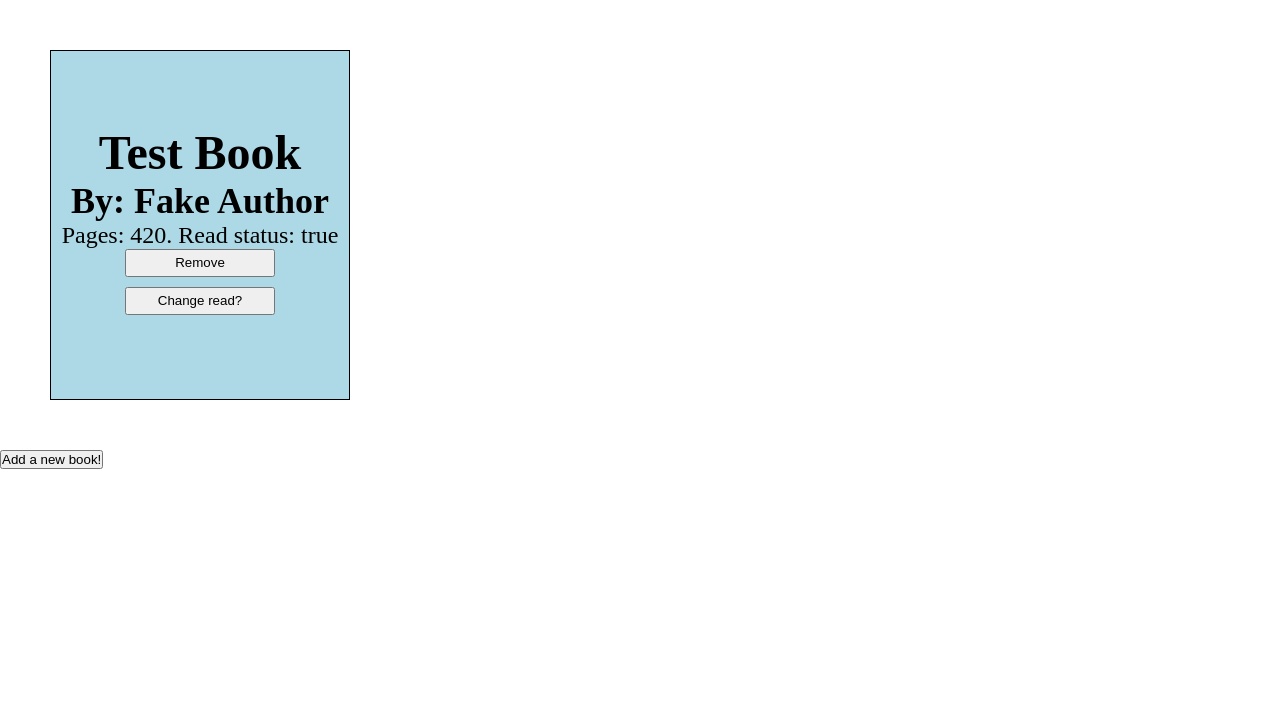
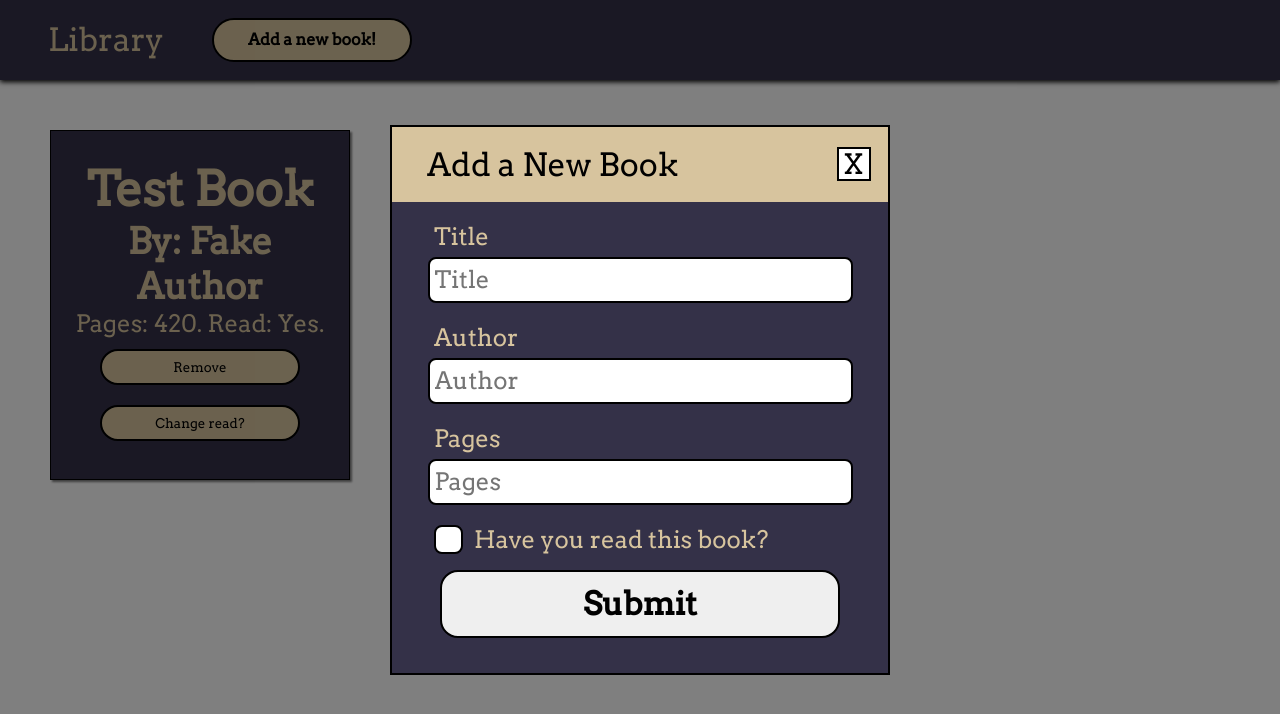
Before and after one commit to ApolloIV92/library, a plain HTML site: page index.html in a window 1280 px wide. Drawn offline with Linux system fonts and the light colour scheme.

Commit message:
Update CSS styling, improve library object logic
Change form to add new books to an overlay. Change "Have you read
 this book?" input to checkbox rather than plain text. Improve
 library logic (add command to toggle read status to book prototype
 object). Minor CSS changes for layout.

```diff
--- a/index.html
+++ b/index.html
@@ -8,17 +8,26 @@
     <link rel="stylesheet" href="styles.css">
 </head>
 <body>
+    <div class="pageHeader">
+        <p>Library</p>
+        <button id="addBook">Add a new book!</button>
+    </div>
     <div id="cards">
     </div>
-    <button id="addBook">Add a new book!</button>
-<div class="shadow hidden" id="overlay">
+
+<div class="shadow" id="overlay">
     <div class="newBookForm">
         <form>
-            <h1 class="header">Add a New Book</h1>
+            <div class=headerNav><span class="header">Add a New Book</span>
+                <span id="closeWindow">X</span>
+            </div>
+            <label for="title">Title</label>
             <input type="text" id="title" placeholder="Title" required>
+            <label for="author">Author</label>
             <input type="text" id="author" placeholder="Author" required>
+            <label for="Pages">Pages</label>
             <input type="tel" id="pages" placeholder="Pages" format="^[0-9]+$" required>
-            <input type="text" id="read" placeholder="Have you read this?">
+            <label for="read"><input type="checkbox" id="read"><span></span>Have you read this book?</label>
             <button id="submit">Submit</button>
         </form>
     </div>
--- a/scripts.js
+++ b/scripts.js
@@ -4,19 +4,31 @@ function Book(title, author, pages, read) {
     this.title = title;
     this.author = author;
     this.pages = pages;
-    this.read = Boolean(read);
+    if(read) {
+        this.read = "Yes.";
+    } else {
+        this.read = "No.";
+    }
+}
+
+Book.prototype.changeRead = function() {
+    if(this.read === "Yes.") {
+        this.read = "No.";
+    } else {
+        this.read = "Yes.";
+    }
 }
 
 function addBookToLibrary() {
     let titleText = document.getElementById("title");
     let authorText = document.getElementById("author");
     let pagesText = document.getElementById("pages");
-    let readText = document.getElementById("read");
-    let newBook = new Book(titleText.value, authorText.value, pagesText.value, readText.value);
+    let read = document.querySelector("input[type=checkbox");
+    let newBook = new Book(titleText.value, authorText.value, pagesText.value, read.value);
     titleText.value = "";
     authorText.value = "";
     pagesText.value = "";
-    readText.value = "";
+    read.value = "";
     return newBook;
 }
 
@@ -29,7 +41,7 @@ function createBookElement(book, arrNum) {
     let readButton = document.createElement("button");
     title.textContent = `${book.title}`;
     author.textContent = `By: ${book.author}`;
-    bodyText.textContent = `Pages: ${book.pages}. Read status: ${book.read}`;
+    bodyText.textContent = `Pages: ${book.pages}. Read: ${book.read}`;
     deleteButton.textContent = "Remove";
     readButton.textContent = "Change read?";
 
@@ -69,17 +81,13 @@ function submitClicked(e) {
 function deleteCard(id) {
     let card = document.getElementById(id);
     card.remove();
-    myLibrary.pop(id);
+    myLibrary.splice(id, 1);
+    displayBooks();
 }
 
-function changeRead(id) {
-   if(myLibrary[id].read === true) {
-    myLibrary[id].read = false;
-   } else {
-    myLibrary[id].read = true;
-   }
+function changeReadCard(id) {
+    myLibrary[id].changeRead();
    createBookElement(myLibrary[id], id)
-
    displayBooks();
 }
 
@@ -89,15 +97,17 @@ function armButtons() {
         button.addEventListener("click", (event) => deleteCard(event.target.parentElement.id)));
     let readButtons = document.querySelectorAll("button.read");
     readButtons.forEach(button =>
-        button.addEventListener("click", (event) => changeRead(event.target.parentElement.id)));
+        button.addEventListener("click", (event) => changeReadCard(event.target.parentElement.id)));
 }
 
 function toggleOverlay() {
     const elementsHidden = document.getElementsByClassName('hidden')
     if(elementsHidden.length>0) {
         overlay.setAttribute("class", "shadow");
+        document.body.classList.add("stopScrolling");
     } else {
         overlay.setAttribute("class", "shadow hidden");
+        document.body.classList.remove("stopScrolling");
     }
 }
 
@@ -115,7 +125,9 @@ const form = document.querySelector("form");
 const cardArea = document.getElementById("cards");
 const addBooks = document.getElementById("addBook");
 const overlay = document.getElementById("overlay");
+const closeButton = document.getElementById("closeWindow");
 addBooks.addEventListener('click', () => toggleOverlay());
+closeButton.addEventListener('click', () => toggleOverlay());
 form.addEventListener('submit', (e) => submitClicked(e));
 
 displayBooks();
--- a/styles.css
+++ b/styles.css
@@ -1,8 +1,12 @@
+@import url('https://fonts.googleapis.com/css2?family=Arvo&family=Tangerine&display=swap');
+
 * {
     margin: 0;
     padding: 0;
     box-sizing: border-box;
+    font-family: "Arvo", "Helvetica", sans-serif;
 }
+
 html, body {
     min-height: 100vh;
 }
@@ -11,18 +15,39 @@ body {
     position: relative;
 }
 
+.stopScrolling {
+    height: 100%;
+    overflow: hidden;
+}
+
+.pageHeader {
+    height: 5rem;
+    background-color: #343148FF;
+    color: #D7C49EFF;
+    display: flex;
+    justify-content: flex-start;
+    align-items: center;
+    box-shadow: 0px 2px 5px black;
+}
+
+.pageHeader p {
+    font-size: 2rem;
+    margin-left: 3rem;
+}
+
 #cards {
     display: grid;
-    grid-template-columns: repeat(auto-fit, minmax(300px, 400px));
+    grid-template-columns: repeat(auto-fill, minmax(300px, 1fr));
     padding: 50px;
-    gap: 10px;
+    gap: 30px;
 
 }
 
 .bookCard {
     width: 300px;
     height: 350px;
-    background-color: lightblue;
+    background-color: #343148FF;
+    color: #D7C49EFF;
     font-size: 1.5rem;
     border: 1px solid black;
     padding: 10px;
@@ -30,6 +55,7 @@ body {
     flex-direction: column;
     justify-content: center;
     align-items: center;
+    box-shadow: 2px 2px 2px gray;
 }
 
 .bookCard h1, h2 {
@@ -41,14 +67,19 @@ body {
 }
 
 .bookCard button {
-    width: 150px;
-    line-height: 1.5rem;
+    width: 200px;
+    line-height: 2rem;
     flex: 0 0 0;
     margin-bottom: 10px;
+    background-color: #D7C49EFF;
+    border: 2px solid black;
+    border-radius: 22px;
+    cursor: pointer;
+    margin-top: 10px;
 }
 
 .shadow {
-    position: absolute;
+    position: fixed;
     top: 0;
     left: 0;
     width: 100%;
@@ -61,14 +92,15 @@ body {
 }
 
 .newBookForm {
-    background-color: white;
+    background-color: #343148FF;
     width: 500px;
-    height: 500px;
-    border: 1px solid black;
+    height: 550px;
+    border: 2px solid black;
     display: flex;
     justify-content: center;
-    align-items: center;
+    align-items: flex-start;
     padding: 20px;
+    padding-top: 0px;
 }
 
 .newBookForm form {
@@ -78,27 +110,160 @@ body {
 }
 
 .newBookForm button {
-    margin-top: 150px;
-    line-height: 2rem;
+    width: 400px;
+    margin-top: 10px;
+    line-height: 4rem;
+    font-size: 2rem;
+    font-weight: bold;
+    border: 2px solid black;
+    border-radius: 18px;
+    cursor: pointer;
+    align-self: center;
+}
+
+form label {
+    color: #D7C49EFF;
+    align-self: flex-start;
+    margin-left: 42px;
+    margin-top: 15px;
+    font-size: 1.5rem;
+}
+
+label#read {
+    margin-left: 40px;
+}
+
+button {
+    appearance: none;
+    transition: filter 0.2s;
+}
+
+#addBook {
+    margin-left: 3rem;
+    line-height: 2.5rem;
+    width: 200px;
+    border: 2px solid black;
+    background-color: #D7C49EFF;
     font-size: 1rem;
-    appearance: none;
-    border: 1px solid black;
-    border-radius: 18px;
+    font-weight: bold;
+    border-radius: 22px;
     cursor: pointer;
 }
 
-button {
-    transition: filter 0.2s;
+.headerNav {
+    background-color: #D7C49EFF;
+    width: 496px;
+    height: 75px;
+    display: flex;
+    align-items: center;
+}
+
+.headerNav .header {
+    font-size: 2rem;
+    margin-left: 35px;
+}
+
+#closeWindow {
+    position: relative;
+    margin-left: auto;
+    margin-right: 30px;
+    font-size: 28px;
+}
+
+#closeWindow::before {
+    position: absolute;
+    content: "";
+    width: 30px;
+    height: 30px;
+    border: 2px solid black;
+    background-color: white;
+}
+
+#closeWindow:hover {
+    cursor: pointer;
+}
+
+#closeWindow:hover::before {
+    border: 2px solid gray;
+}
+
+#closeWindow:hover::after {
+    color: gray;
+}
+
+#closeWindow::after {
+    position: absolute;
+    content: "X";
+    left:5px;
 }
 
 button:hover {
     filter: brightness(1.2);
 }
-input {
+
+input[type=text], input[type=tel] {
+    -moz-appearance: none;
+    appearance: none;
     line-height: 2rem;
-    width: 400px;
+    width: 425px;
     font-size: 1.5rem;
     align-self: center;
+    border: 2px solid black;
+    border-radius: 8px;
+    padding: 5px;
+}
+
+input[type=text]:hover, input[type=tel]:hover {
+    border: 2px solid gray;
+}
+
+textarea:focus, input[type=text]:focus, input[type=tel]:focus {
+    outline: none;
+    border: 2px inset #D7C49EFF
+}
+
+textarea:focus:hover, input[type=text]:focus:hover, input[type=text]:focus:hover {
+    outline: none;
+    border: 2px inset #D7C49EFF
+}
+
+input[type=checkbox] {
+    -moz-appearance: none;
+    appearance: none;
+}
+
+
+input[type=checkbox]:checked {
+    -moz-appearance: none;
+    appearance: none;
+}
+
+input[type=checkbox] ~ span {
+    position: relative;
+    margin-right: 40px;
+}
+
+input[type=checkbox] ~ span::before {
+    position: absolute;
+    content: "";
+    width: 25px;
+    height: 25px;
+    top: 0px;
+    border: 2px solid black;
+    border-radius: 8px;
+    background-color: white;
+}
+
+input[type=checkbox]:hover ~ span::before {
+    border: 2px solid gray;
+}
+
+input[type=checkbox]:checked ~ span::after {
+    position: absolute;
+    content: "✔";
+    font-size: 2.2rem;
+    color: black;
+    top: -6px;
 }
 
 .hidden {
```
